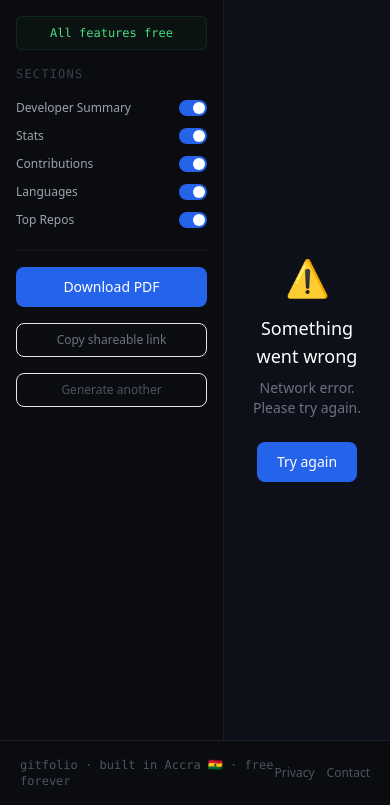
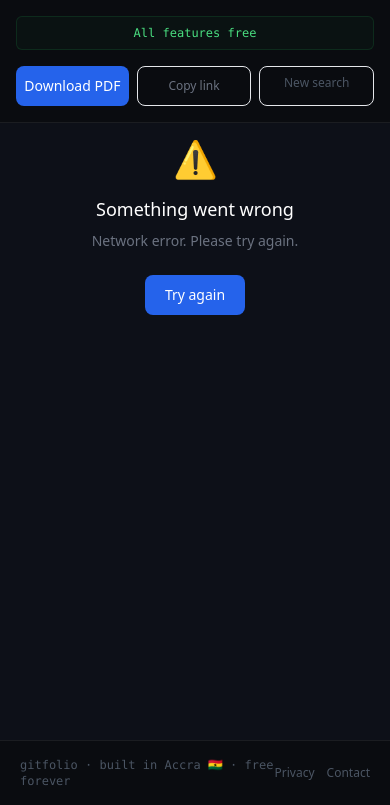
Before and after one commit to KingJoe-14/Gitfolio, a Python web app: template core/templates/core/preview.html in a window 390 px wide. Shown: the part 52-857 px from the top of the page. Run offline with Jinja, Linux system fonts and the light colour scheme; the template is opened without the code that fills it: most values are stand-ins (such as "Sample title", 1, 10 or a date in 2020); some libraries are stand-ins or nearby versions.

Commit message:
mobile responsiveness

```diff
--- a/core/templates/core/preview.html
+++ b/core/templates/core/preview.html
@@ -2,16 +2,17 @@
 {% block title %}{{ username }} — GitFolio Preview{% endblock %}
 {% block content %}
 
-<div class="flex flex-1" style="min-height: calc(100vh - 104px);">
+<div class="flex flex-col md:flex-row flex-1" style="min-height: calc(100vh - 104px);">
 
   <!-- SIDEBAR -->
-  <aside class="w-56 border-r border-subtle flex flex-col gap-4 p-4 flex-shrink-0">
+  <aside class="w-full md:w-56 border-b md:border-b-0 md:border-r border-subtle flex flex-col gap-4 p-4 md:flex-shrink-0">
 
     <div class="text-xs text-green-400 bg-green-900/10 border border-green-800/30 font-mono px-3 py-2 rounded-md text-center">
       All features free
     </div>
 
-    <div>
+    <!-- Sections — hidden on mobile to save space -->
+    <div class="hidden md:block">
       <p class="text-xs text-gray-700 font-mono uppercase tracking-widest mb-3">Sections</p>
       <div class="flex items-center justify-between py-1.5">
         <span class="text-xs text-gray-400">Developer Summary</span>
@@ -43,87 +44,90 @@
           <span class="absolute top-0.5 right-0.5 w-3 h-3 rounded-full bg-white block"></span>
         </div>
       </div>
+      <div class="h-px bg-white/5 mt-2"></div>
     </div>
 
-    <div class="h-px bg-white/5"></div>
-
+    <!-- Action buttons — always visible, horizontal on mobile -->
+    <div class="flex flex-row md:flex-col gap-2">
       <a id="downloadBtn" href="/api/pdf/{{ username }}/"
-       class="bg-blue-600 hover:bg-blue-700 text-white text-sm font-medium py-2.5 rounded-lg text-center transition-colors block">
+         class="flex-1 md:flex-none bg-blue-600 hover:bg-blue-700 text-white text-sm font-medium py-2.5 rounded-lg text-center transition-colors block">
         Download PDF
       </a>
       <button onclick="copyLink()"
-            class="text-gray-500 text-xs py-2 rounded-lg border border-white/8 hover:border-white/15 transition-colors">
-      Copy shareable link
+              class="flex-1 md:flex-none text-gray-500 text-xs py-2 rounded-lg border border-white/8 hover:border-white/15 transition-colors">
+        Copy link
       </button>
       <a href="/"
-       class="text-gray-600 text-xs py-2 rounded-lg border border-white/8 hover:border-white/15 transition-colors text-center block">
-      Generate another
+         class="flex-1 md:flex-none text-gray-600 text-xs py-2 rounded-lg border border-white/8 hover:border-white/15 transition-colors text-center block">
+        New search
       </a>
+    </div>
+
   </aside>
 
   <!-- MAIN -->
-  <main class="flex-1 bg-darker p-6 overflow-y-auto">
+  <main class="flex-1 bg-darker p-4 md:p-6 overflow-y-auto">
 
     <!-- LOADING -->
-    <div id="loadingState" class="flex flex-col items-center justify-center h-full">
-      <h2 class="text-lg font-medium text-white mb-1">Generating your profile PDF</h2>
-      <p class="text-xs text-gray-600 font-mono mb-8">@{{ username }} · please wait</p>
+    <div id="loadingState" class="flex flex-col items-center justify-center min-h-64">
+      <h2 class="text-lg font-medium text-white mb-1 text-center">Generating your profile PDF</h2>
+      <p class="text-xs text-gray-600 font-mono mb-6 text-center">@{{ username }} — please wait</p>
 
-      <div class="bg-card border border-white/8 rounded-xl p-5 w-full max-w-sm flex flex-col gap-3 mb-6">
+      <div class="bg-card border border-white/8 rounded-xl p-4 w-full max-w-sm flex flex-col gap-3 mb-4">
 
         <div class="flex items-center gap-3" id="step0">
           <div class="step-icon w-8 h-8 rounded-lg bg-white/5 border border-white/8 flex items-center justify-center flex-shrink-0">
             <span class="text-gray-600 text-xs">1</span>
           </div>
-          <div class="flex-1">
+          <div class="flex-1 min-w-0">
             <div class="step-title text-xs font-medium text-gray-600">Fetching profile & bio</div>
-            <div class="text-xs text-gray-700 font-mono">github.com/{{ username }}</div>
+            <div class="text-xs text-gray-700 font-mono truncate">github.com/{{ username }}</div>
           </div>
-          <span class="step-status text-xs font-mono text-gray-700">waiting</span>
+          <span class="step-status text-xs font-mono text-gray-700 flex-shrink-0">waiting</span>
         </div>
 
         <div class="flex items-center gap-3" id="step1">
           <div class="step-icon w-8 h-8 rounded-lg bg-white/5 border border-white/8 flex items-center justify-center flex-shrink-0">
             <span class="text-gray-600 text-xs">2</span>
           </div>
-          <div class="flex-1">
+          <div class="flex-1 min-w-0">
             <div class="step-title text-xs font-medium text-gray-600">Scanning repositories</div>
             <div class="text-xs text-gray-700 font-mono">languages & stars</div>
           </div>
-          <span class="step-status text-xs font-mono text-gray-700">waiting</span>
+          <span class="step-status text-xs font-mono text-gray-700 flex-shrink-0">waiting</span>
         </div>
 
         <div class="flex items-center gap-3" id="step2">
           <div class="step-icon w-8 h-8 rounded-lg bg-white/5 border border-white/8 flex items-center justify-center flex-shrink-0">
             <span class="text-gray-600 text-xs">3</span>
           </div>
-          <div class="flex-1">
+          <div class="flex-1 min-w-0">
             <div class="step-title text-xs font-medium text-gray-600">Analysing contributions</div>
             <div class="text-xs text-gray-700 font-mono">commits · PRs · streaks</div>
           </div>
-          <span class="step-status text-xs font-mono text-gray-700">waiting</span>
+          <span class="step-status text-xs font-mono text-gray-700 flex-shrink-0">waiting</span>
         </div>
 
         <div class="flex items-center gap-3" id="step3">
           <div class="step-icon w-8 h-8 rounded-lg bg-white/5 border border-white/8 flex items-center justify-center flex-shrink-0">
             <span class="text-gray-600 text-xs">4</span>
           </div>
-          <div class="flex-1">
+          <div class="flex-1 min-w-0">
             <div class="step-title text-xs font-medium text-gray-600">Writing AI summary</div>
             <div class="text-xs text-gray-700 font-mono">developer narrative</div>
           </div>
-          <span class="step-status text-xs font-mono text-gray-700">waiting</span>
+          <span class="step-status text-xs font-mono text-gray-700 flex-shrink-0">waiting</span>
         </div>
 
         <div class="flex items-center gap-3" id="step4">
           <div class="step-icon w-8 h-8 rounded-lg bg-white/5 border border-white/8 flex items-center justify-center flex-shrink-0">
             <span class="text-gray-600 text-xs">5</span>
           </div>
-          <div class="flex-1">
+          <div class="flex-1 min-w-0">
             <div class="step-title text-xs font-medium text-gray-600">Building PDF</div>
             <div class="text-xs text-gray-700 font-mono">formatting layout</div>
           </div>
-          <span class="step-status text-xs font-mono text-gray-700">waiting</span>
+          <span class="step-status text-xs font-mono text-gray-700 flex-shrink-0">waiting</span>
         </div>
 
       </div>
@@ -140,9 +144,9 @@
 
         <div class="bg-gray-900 px-5 py-4 flex items-center gap-3">
           <div id="avatar" class="w-10 h-10 rounded-full bg-blue-600 flex items-center justify-center text-white font-bold text-sm flex-shrink-0"></div>
-          <div>
-            <div id="pName" class="text-sm font-semibold text-white"></div>
-            <div id="pMeta" class="text-xs text-gray-500 font-mono"></div>
+          <div class="min-w-0">
+            <div id="pName" class="text-sm font-semibold text-white truncate"></div>
+            <div id="pMeta" class="text-xs text-gray-500 font-mono truncate"></div>
           </div>
         </div>
 
@@ -152,7 +156,8 @@
           <div id="pArchetype" class="inline-flex mt-2 text-xs text-blue-600 bg-blue-50 border border-blue-200 px-3 py-1 rounded"></div>
         </div>
 
-        <div id="pStats" class="grid grid-cols-4 border-b border-gray-100"></div>
+        <!-- Stats: 2 cols on mobile, 4 on desktop -->
+        <div id="pStats" class="grid grid-cols-2 md:grid-cols-4 border-b border-gray-100"></div>
 
         <div class="px-5 py-3 border-b border-gray-100">
           <p class="text-xs font-semibold text-gray-400 uppercase tracking-widest mb-2">Languages</p>
@@ -161,10 +166,11 @@
 
         <div class="px-5 py-3 border-b border-gray-100">
           <p class="text-xs font-semibold text-gray-400 uppercase tracking-widest mb-2">Top Repositories</p>
-          <div id="pRepos" class="grid grid-cols-2 gap-2"></div>
+          <!-- 1 col on mobile, 2 on desktop -->
+          <div id="pRepos" class="grid grid-cols-1 sm:grid-cols-2 gap-2"></div>
         </div>
 
-        <div class="bg-gray-50 px-5 py-2 flex justify-between">
+        <div class="bg-gray-50 px-5 py-2 flex flex-col sm:flex-row justify-between gap-1">
           <span class="text-xs text-gray-400">Generated by GitFolio · free forever</span>
           <span id="pFooter" class="text-xs text-gray-400 font-mono"></span>
         </div>
@@ -187,6 +193,7 @@
   </main>
 </div>
 
+<!-- keep your existing <script> block unchanged -->
 <script>
 const username = "{{ username }}";
 const LANG_COLORS = {
@@ -266,7 +273,7 @@ function renderPreview(json) {
     [profile.public_repos, "Repos"],
     [total_stars.toLocaleString(), "Stars"],
   ].map(([n, l]) => `
-    <div class="py-3 px-3 text-center border-r border-gray-100 last:border-r-0">
+    <div class="py-3 px-3 text-center border-r border-b border-gray-100 last:border-r-0">
       <div class="text-base font-semibold text-gray-800">${n}</div>
       <div class="text-xs text-gray-400 mt-0.5">${l}</div>
     </div>`).join("");
```
Also changed, not shown: core/templates/core/examples.html (+38 -18 lines). Lines whose indentation alone changed are shown as unchanged.
